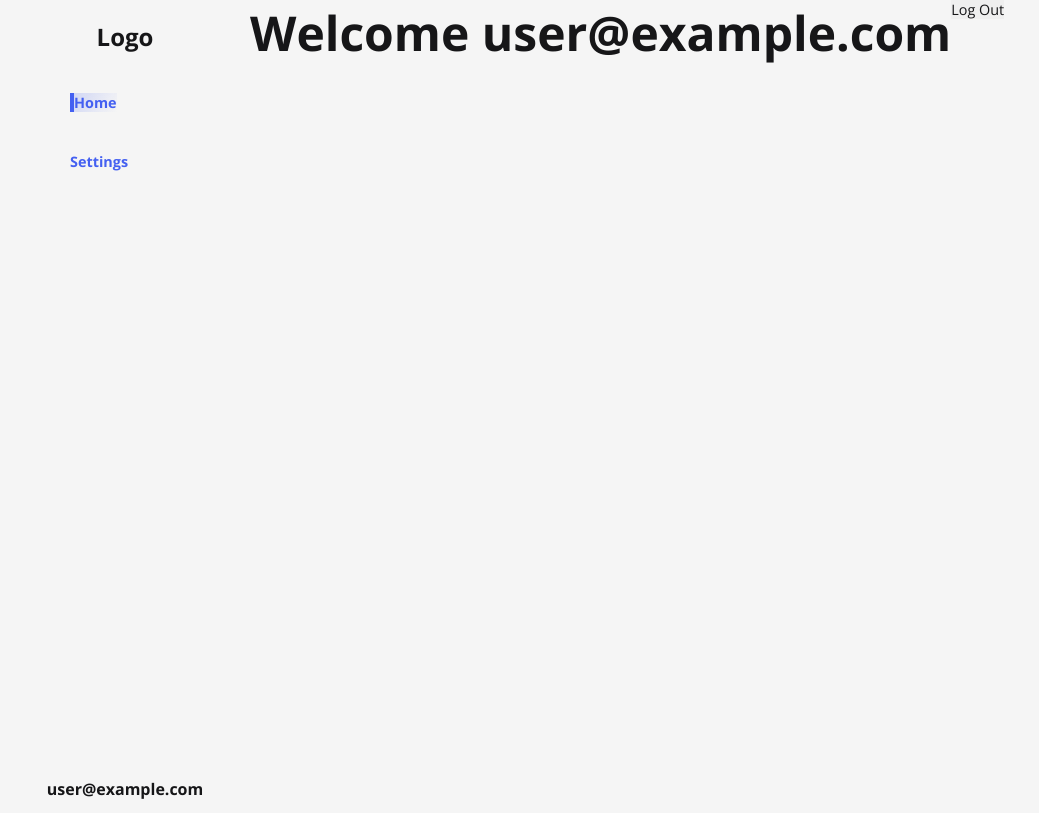
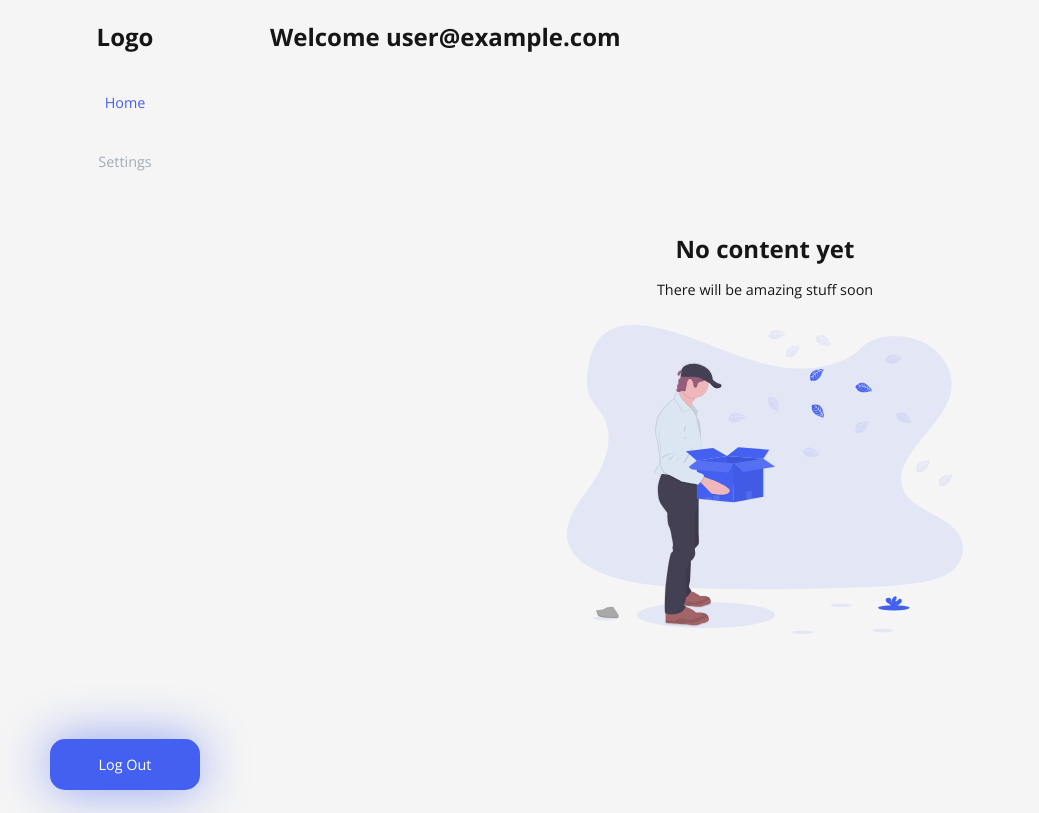
Before and after one commit to nico-fri/webApp_1, a React (Create React App) app: page / in a window 1280 px wide. Shown: the whole page, without its empty margins (0-1039 px from the left). Built offline with nearby package versions, Linux system fonts and the light colour scheme; no server answers; sample sign-in values are in the browser's storage.

Commit message:
add empty content

```diff
--- a/src/App.css
+++ b/src/App.css
@@ -70,7 +70,13 @@ input {
 }
 
 h1 {
-  font-size: 3rem;
+  font-size: 2.7rem;
+}
+
+@media (max-width: 992px) {
+  h1 {
+    font-size: 2rem;
+  }
 }
 
 h2 {
@@ -158,6 +164,10 @@ input {
   -webkit-box-shadow: 0px 0px 50px 0px #8e9ff0;
 }
 
+.btn--large {
+  min-width: 150px;
+}
+
 .msg {
   color: var(--light);
   text-align: center;
--- a/src/components/Home/Home.js
+++ b/src/components/Home/Home.js
@@ -4,7 +4,7 @@ import './Home.css'
 function Home({ name }) {
   return (
     <div className='home'>
-      <h1>Welcome {name}</h1>
+      <h2>Welcome {name}</h2>
     </div>
   )
 }
--- /dev/null
+++ b/src/components/NoContent/NoContent.css
@@ -0,0 +1,19 @@
+.noContent {
+  height: 100%;
+  display: flex;
+  justify-content: center;
+  align-items: center;
+  flex-direction: column;
+}
+
+.noContent > h2 {
+  margin-bottom: 10px;
+}
+
+.noContent > p {
+  margin-bottom: 20px;
+}
+
+.noContent__img {
+  width: 40%;
+}
--- /dev/null
+++ b/src/components/NoContent/NoContent.js
@@ -0,0 +1,15 @@
+import React from 'react'
+import './NoContent.css'
+import Empty from '../../assets/NoContent/empty.svg'
+
+function NoContent() {
+  return (
+    <div className='noContent'>
+      <h2>No content yet</h2>
+      <p>There will be amazing stuff soon</p>
+      <img className='noContent__img' src={Empty} alt=' ' />
+    </div>
+  )
+}
+
+export default NoContent
--- a/src/components/Sidebar/Sidebar.css
+++ b/src/components/Sidebar/Sidebar.css
@@ -13,19 +13,24 @@
 .sidebar__links {
   flex: 1;
   width: 100%;
+  display: flex;
+  align-items: center;
+  flex-direction: column;
+}
+
+.sidebar__item {
+  padding: 20px;
 }
 
 .sidebar__link {
-  padding: 20px 0 20px 70px;
-}
-
-.sidebar__link > a {
-  color: var(--grey);
-  font-weight: 400;
+  color: var(--grey) !important;
+  font-weight: 400 !important;
 }
 
 .active {
-  border-left: 4px solid var(--pri-color);
-  color: var(--pri-color);
-  background: linear-gradient(120deg, rgba(68, 96, 241, 0.2), rgba(0, 0, 0, 0));
+  color: var(--pri-color) !important;
 }
+
+.sidebar__btn {
+  margin-bottom: 10px;
+}
--- a/src/components/Sidebar/Sidebar.js
+++ b/src/components/Sidebar/Sidebar.js
@@ -1,27 +1,57 @@
-import React from 'react'
+import React, { useState } from 'react'
 import './Sidebar.css'
 import { useAuth } from '../../contexts/AuthContext'
 import links from '../../data/links'
 import { NavLink } from 'react-router-dom'
+import { useHistory } from 'react-router-dom'
 
 function Sidebar() {
-  const { currentUser } = useAuth()
+  const { currentUser, logout } = useAuth()
+  const [error, setError] = useState('')
+  const history = useHistory()
+
+  async function handleLogout() {
+    setError('')
+
+    try {
+      await logout()
+      history.push('/login')
+    } catch {
+      setError('Failed to log out')
+    }
+  }
+
   return (
     <aside className='sidebar'>
       <h2 className='sidebar__title'>Logo</h2>
-      <div className='sidebar__links'>
-        <ul>
+      <ul className='sidebar__links'>
         {links.map((item, index) => (
-            <li className='sidebar__link ' key={index}>
-              <NavLink exact to={item.link} activeClassName='active'>
+          <li className='sidebar__item ' key={index}>
+            <NavLink
+              className='sidebar__link'
+              exact
+              to={item.link}
+              activeClassName='active'
+            >
               {item.title}
             </NavLink>
           </li>
         ))}
       </ul>
+      <div className='sidebar__profile'>
+        <div>
+          {error && (
+            <div className='msg msg--danger'>
+              <p>{error}</p>
             </div>
-      <div className='sidebar__profile'>
-        <h4>{currentUser.email}</h4>
+          )}
+          <button
+            className='btn btn--primary btn--large sidebar__btn'
+            onClick={handleLogout}
+          >
+            Log Out
+          </button>
+        </div>
       </div>
     </aside>
   )
--- /dev/null
+++ b/src/components/UpdateProfile/UpdateProfile.css
@@ -0,0 +1,9 @@
+.update__form {
+  display: flex;
+  flex-direction: column;
+  max-width: 300px;
+}
+
+.update__btn {
+  margin-top: 20px;
+}
--- a/src/components/UpdateProfile/UpdateProfile.js
+++ b/src/components/UpdateProfile/UpdateProfile.js
@@ -1,6 +1,7 @@
 import React, { useRef, useState } from 'react'
 import { useAuth } from '../../contexts/AuthContext'
 import { Link, useHistory } from 'react-router-dom'
+import './UpdateProfile.css'
 
 export default function UpdateProfile() {
   const emailRef = useRef()
@@ -46,8 +47,7 @@ export default function UpdateProfile() {
         <div>
           <h2>Update Profile</h2>
           {error && <div variant='danger'>{error}</div>}
-          <form onSubmit={handleSubmit}>
-            <fieldset id='email'>
+          <form className='update__form' onSubmit={handleSubmit}>
             <input
               placeholder='Email'
               type='email'
@@ -55,30 +55,26 @@ export default function UpdateProfile() {
               required
               defaultValue={currentUser.email}
             ></input>
-            </fieldset>
-            <fieldset id='password'>
             <input
               type='password'
               ref={passwordRef}
               placeholder='Password'
             ></input>
-            </fieldset>
-            <fieldset id='password-confirm'>
             <input
               type='password'
               ref={passwordConfirmRef}
               placeholder='Password Confirmation'
             ></input>
-            </fieldset>
-            <button disabled={loading} type='submit'>
+            <button
+              className='btn btn--primary btn--large update__btn'
+              disabled={loading}
+              type='submit'
+            >
               Update
             </button>
           </form>
         </div>
       </div>
-      <div>
-        <Link to='/'>Cancel</Link>
-      </div>
     </>
   )
 }
--- a/src/pages/Dashboard/Dashboard.css
+++ b/src/pages/Dashboard/Dashboard.css
@@ -7,3 +7,14 @@
 .dashboard__sidebar {
   width: 250px;
 }
+
+@media screen and (max-width: 992px) {
+  .dashboard__sidebar {
+    display: none;
+  }
+}
+
+.dashboard__container {
+  margin: 20px;
+  flex: 1;
+}
--- a/src/pages/Dashboard/Dashboard.js
+++ b/src/pages/Dashboard/Dashboard.js
@@ -1,31 +1,14 @@
-import React, { useState } from 'react'
+import React from 'react'
 import { useAuth } from '../../contexts/AuthContext'
 import './Dashboard.css'
 import Sidebar from '../../components/Sidebar/Sidebar'
-import {
-  BrowserRouter as Router,
-  Switch,
-  Route,
-  useHistory,
-} from 'react-router-dom'
+import { BrowserRouter as Router, Switch, Route } from 'react-router-dom'
 import Home from '../../components/Home/Home'
 import UpdateProfile from '../../components/UpdateProfile/UpdateProfile'
+import NoContent from '../../components/NoContent/NoContent'
 
 export default function Dashboard() {
-  const [error, setError] = useState('')
-  const { currentUser, logout } = useAuth()
-  const history = useHistory()
-
-  async function handleLogout() {
-    setError('')
-
-    try {
-      await logout()
-      history.push('/login')
-    } catch {
-      setError('Failed to log out')
-    }
-  }
+  const { currentUser } = useAuth()
 
   return (
     <Router>
@@ -34,23 +17,16 @@ export default function Dashboard() {
           <Sidebar />
         </div>
         <Switch>
+          <div className='dashboard__container'>
             <Route exact path='/'>
               <Home name={currentUser.email} />
+              <NoContent />
             </Route>
             <Route path='/settings'>
               <UpdateProfile />
             </Route>
+          </div>
         </Switch>
-        <div>
-          {error && (
-            <div className='msg msg--danger'>
-              <p>{error}</p>
-            </div>
-          )}
-          <button variant='link' onClick={handleLogout}>
-            Log Out
-          </button>
-        </div>
       </div>
     </Router>
   )
```
Also changed, not shown: src/assets/NoContent/empty.svg (added), 1 other file (tests, documents, lock files or other folders). Lines whose indentation alone changed are shown as unchanged.
